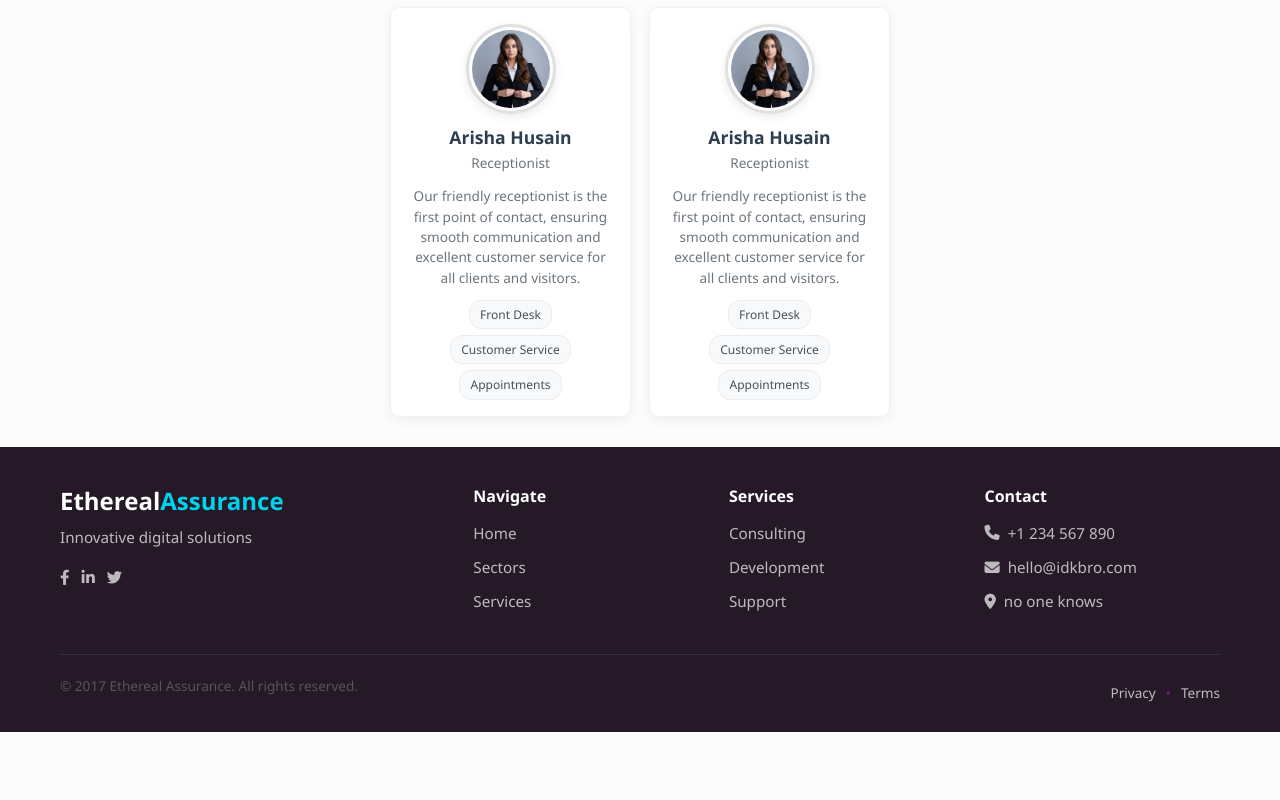
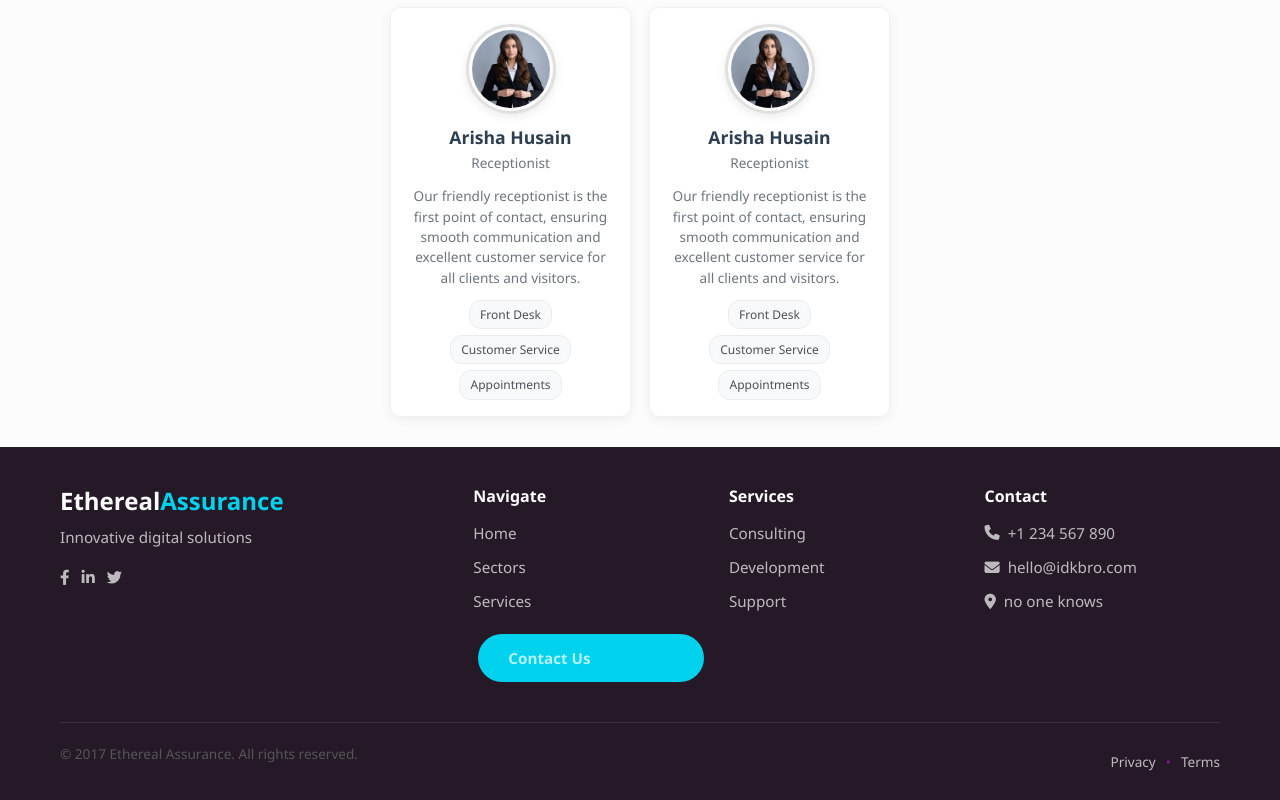
Before and after one commit to force79/BasicWeb, a plain HTML site: page pages/team.html in a window 1280 px wide. Shown: the part 3293-4093 px from the top of the page. Before the commit the page ends 4025 px from the top, so only its background shows below. Drawn offline with Linux system fonts and the light colour scheme.

Commit message:
Updated project files

```diff
--- a/pages/team.html
+++ b/pages/team.html
@@ -498,6 +498,7 @@
                         <a href="../index.html">Home</a>
                         <a href="../pages/sectors.html">Sectors</a>
                         <a href="../pages/service.html">Services</a>
+                        <a href="pages/contact.html" class="cta-button">Contact Us</a>
                     </div>
                     <div class="links-column">
                         <h4>Services</h4>
```
